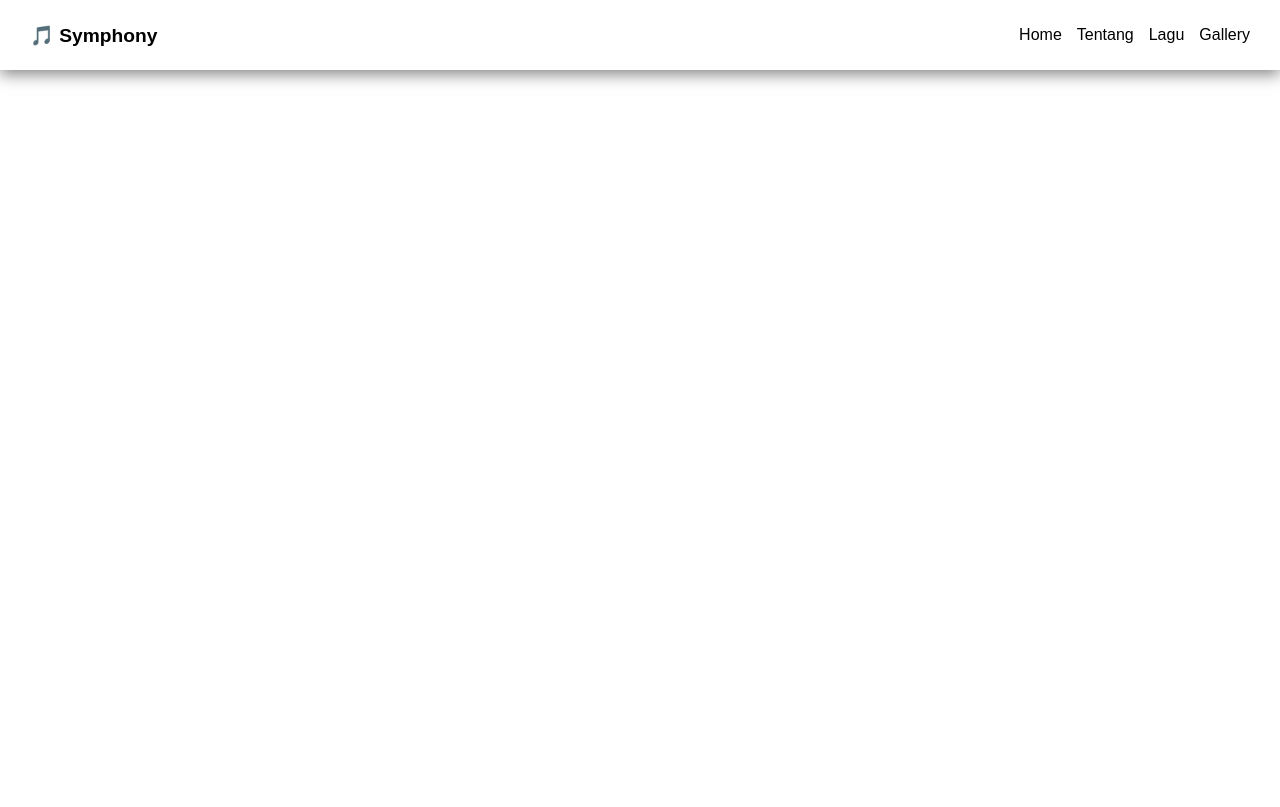
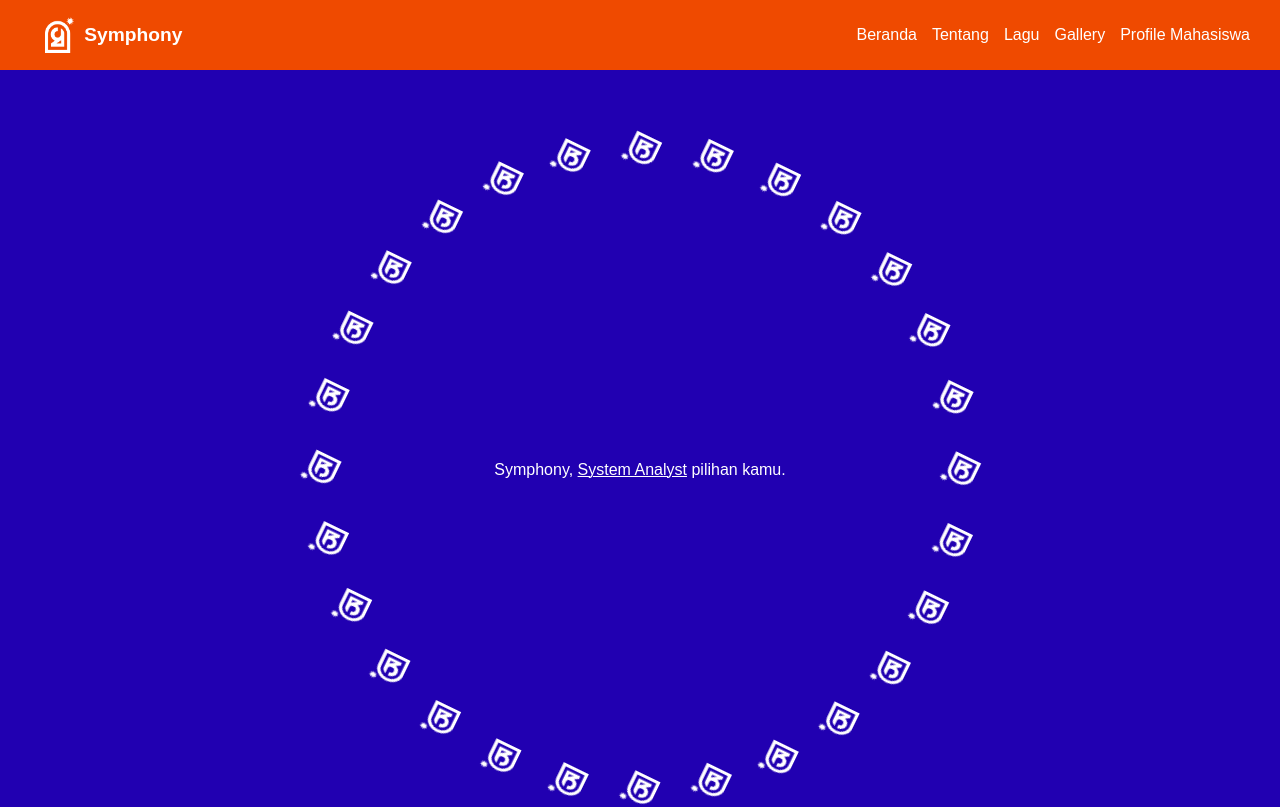
Before and after one commit to IniRalfi/WebSymphony, a React (Vite) app: page /tentang in a window 1280 px wide. Shown: the top 807 px of the page. Built offline with nearby package versions, Linux system fonts and the light colour scheme.

Commit message:
Membetulkan circleGallery dan Navbar

```diff
--- a/src/App.jsx
+++ b/src/App.jsx
@@ -3,7 +3,7 @@ import { BrowserRouter as Router, Routes, Route } from 'react-router-dom';
 import Navbar from './components/Navbar/Navbar';
 import Home from './pages/Home';
 import Lagu from './pages/Lagu';
-import Gallery from './pages/Gallery';
+import ProfileMahasiswa from './pages/ProfileMahasiswa';
 
 function App() {
   return (
@@ -11,9 +11,9 @@ function App() {
       <Navbar />
       <Routes>
         <Route path="/" element={<Home />} />
-        <Route path="/about" element={<Home />} />
+        <Route path="/tentang" element={<Home />} />
         <Route path="/lagu" element={<Lagu />} />
-        <Route path="/gallery" element={<Gallery />} />
+        <Route path="/profile-mahasiswa" element={<ProfileMahasiswa />} />
       </Routes>
     </Router>
   );
--- a/src/components/CircleGallery/CircleGallery.jsx
+++ b/src/components/CircleGallery/CircleGallery.jsx
@@ -6,11 +6,12 @@ function CircleGallery() {
    const [center, setCenter] = useState({ x: 0, y: 0 });
    const [currentWordIndex, setCurrentWordIndex] = useState(0);
    const [isAnimating, setIsAnimating] = useState(false); // Menambahkan state untuk animasi
-
+   const [isMobile, setIsMobile] = useState(window.innerWidth <= 768);
    const words = ["Generasi Emas", "Programmer", "System Analyst", "Designer"];
 
    useEffect(() => {
       const handleResize = () => {
+         setIsMobile(window.innerWidth <= 768);
          setCenter({
             x: window.innerWidth / 2,
             y: window.innerHeight / 2,
@@ -21,6 +22,7 @@ function CircleGallery() {
       window.addEventListener("resize", handleResize);
       return () => window.removeEventListener("resize", handleResize);
    }, []);
+
 
    // ganti kata
    useEffect(() => {
@@ -41,40 +43,12 @@ function CircleGallery() {
       }
    }, [currentWordIndex]);
 
-   const radius = 280; // jarak gambar dari tengah
-   const imageSize = 40;
+   const radius = isMobile ? 160 : 320;
+   const imageSize = isMobile ? 24 : 32;
+   const totalImages = isMobile ? 16 : 28;
 
-   const images = [
-      gambar1,
-      gambar1,
-      gambar1,
-      gambar1,
-      gambar1,
-      gambar1,
-      gambar1,
-      gambar1,
-      gambar1,
-      gambar1,
-      gambar1,
-      gambar1,
-      gambar1,
-      gambar1,
-      gambar1,
-      gambar1,
-      gambar1,
-      gambar1,
-      gambar1,
-      gambar1,
-      gambar1,
-      gambar1,
-      gambar1,
-      gambar1,
-      gambar1,
-      gambar1,
-      gambar1,
-      gambar1,
-   ];
 
+   const images = Array.from({ length: totalImages }, () => gambar1)
    return (
       <div className={styles["circle-gallery"]}>
          <div className={styles["circle-rotation"]}>
@@ -91,6 +65,8 @@ function CircleGallery() {
                      style={{
                         left: `${x}px`,
                         top: `${y}px`,
+                        width: `${imageSize}px`,
+                        height: `${imageSize}px`,
                      }}
                   />
                );
@@ -98,18 +74,28 @@ function CircleGallery() {
          </div>
 
          {/* Teks Tengah */}
-         <div className={styles["center-text"]}>
+         <div
+            className={styles["center-text"]}
+            style={{
+               fontSize: isMobile ? "12px" : "16px",
+            }}
+         >
             Symphony,{" "}
             <span
-               className={`${styles["underlined-text"]} ${isAnimating ? styles["fade-in"] : ""
-                  }`}
+               className={`${styles["underlined-text"]} ${isAnimating ? styles["fade-in"] : ""}`}
             >
                {words[currentWordIndex]}
             </span>{" "}
             pilihan kamu.
          </div>
 
-         <div className={styles["bottom-left-text"]}>
+         {/* Teks bawah kiri */}
+         <div
+            className={styles["bottom-left-text"]}
+            style={{
+               fontSize: isMobile ? "10px" : "12px",
+            }}
+         >
             "Smart system, strong synergy" <br />
             Dengan teknologi, buat perubahan yang berarti
          </div>
--- a/src/components/Gallery/Gallery.jsx
+++ b/src/components/Gallery/Gallery.jsx
@@ -11,7 +11,6 @@ const Gallery = () => {
       .then((res) => res.json())
       .then((data) => {
         setStudents(data);
-        console.log(data); // Cek data yang diterima
       })
       .catch((err) => console.error('Gagal memuat data:', err));
   }, []);
--- a/src/components/HeaderFooter/Footer.jsx
+++ b/src/components/HeaderFooter/Footer.jsx
@@ -30,7 +30,7 @@ const Footer = () => {
                 <a href="/galeri">Galeri</a>
                 <a href="/profile">Profile mahasiswa</a>
                 <a href="/lagu">Lagu-lagu</a>
-                <a href="https://instagram.com" target="_blank" rel="noopener noreferrer">Instagram</a>
+                <a href="https://instagram.com/the.symphony24" target="_blank" rel="noopener noreferrer">Instagram</a>
             </div>
         </footer>
     );
--- a/src/components/HeaderFooter/Header.module.css
+++ b/src/components/HeaderFooter/Header.module.css
@@ -1,13 +1,12 @@
 .headerContent {
     background-color: #ef4a00;
     padding: 40px;
-    border-radius: 4px;
+    border-radius: 0 0 4px 4px;
     color: white;
     display: flex;
     justify-content: space-between;
     align-items: flex-start;
 }
-
 
 .menuIcon {
     font-size: 24px;
--- a/src/components/Navbar/Navbar.jsx
+++ b/src/components/Navbar/Navbar.jsx
@@ -1,14 +1,32 @@
-// components/Navbar.jsx
-import React, { useState } from 'react';
-import { NavLink } from 'react-router-dom';
-import styles from './Navbar.module.css'
+
+import React, { useEffect, useState } from 'react';
+import { NavLink, useLocation } from 'react-router-dom';
+import styles from './Navbar.module.css';
+import logoSymphony from '/assets/logoSymphony.png';
 
 const Navbar = () => {
   const [open, setOpen] = useState(false);
+  const [scrolled, setScrolled] = useState(false);
+  const location = useLocation();
+
+  const isHome = location.pathname === "/";
+
+  useEffect(() => {
+    const handleScroll = () => {
+      setScrolled(window.scrollY > 50);
+    };
+
+    window.addEventListener('scroll', handleScroll)  // scrollY > 50px baru berubah
+    return () => window.removeEventListener('scroll', handleScroll);
+  }, []);
+
 
   return (
-    <nav className={styles["navbar"]}>
-      <div className={styles["logo"]}>🎵 Symphony</div>
+    <nav className={`${styles.navbar} ${isHome ? styles.homeNavbar : styles.defaultNavbar} ${scrolled ? styles.scrolled : ''} `}>
+      <div className={styles["logo"]}>
+        <img src={logoSymphony} alt="Logo" style={{ height: '36px', marginRight: '10px', marginLeft: '15px' }} />
+        Symphony
+      </div>
 
       <div className={`${styles["menu-toggle"]} ${open ? 'open' : ''}`} onClick={() => setOpen(!open)}>
         <div className={styles["bar"]}></div>
@@ -16,43 +34,26 @@ const Navbar = () => {
         <div className={styles["bar"]}></div>
       </div>
 
-      <ul className={`${styles["nav-links"]} ${open ? styles["show"] : ""}`}>
-        <li>
-          <NavLink
-            to="/"
-            className={({ isActive }) => isActive ? styles["active"] : ""}
-            onClick={() => setOpen(false)}
-          >
-            Home
-          </NavLink>
-        </li>
-        <li>
-          <NavLink
-            to="/about"
-            className={({ isActive }) => isActive ? styles["active"] : ""}
-            onClick={() => setOpen(false)}
-          >
-            Tentang
-          </NavLink>
-        </li>
-        <li>
-          <NavLink
-            to="/lagu"
-            className={({ isActive }) => isActive ? styles["active"] : ""}
-            onClick={() => setOpen(false)}
-          >
-            Lagu
-          </NavLink>
-        </li>
-        <li>
-          <NavLink
-            to="/gallery"
-            className={({ isActive }) => isActive ? styles["active"] : ""}
-            onClick={() => setOpen(false)}
-          >
-            Gallery
-          </NavLink>
-        </li>
+      <ul className={`${styles["nav-links"]} ${open ? (isHome ? styles.showHome : styles.showDefault) : ""}`}>
+
+        {[
+          ['/', 'Beranda'],
+          ['/about', 'Tentang'],
+          ['/lagu', 'Lagu'],
+          ['/gallery', 'Gallery'],
+          ['/profile-mahasiswa', 'Profile Mahasiswa'],
+        ].map(([path, label]) => (
+          <li key={path}>
+            <NavLink
+              to={path}
+              className={({ isActive }) => isActive ? styles['active'] : ''}
+              onClick={() => setOpen(false)}
+            >
+              {label}
+            </NavLink>
+          </li>
+        ))}
+
       </ul>
     </nav>
   );
--- a/src/components/Navbar/Navbar.module.css
+++ b/src/components/Navbar/Navbar.module.css
@@ -2,19 +2,30 @@
     display: flex;
     justify-content: space-between;
     align-items: center;
-    background-color: white;
+    background-color: #2100b1;
     padding: 10px 30px;
     color: rgb(255, 255, 255);
     position: sticky;
     top: 0;
     z-index: 1000;
+    transition: backgorund-color 0.3s ease, color 0.3 ease;
+}
+
+.navbar.scrolled {
+    background-color: white;
+    color: black;
     box-shadow: 0 4px 15px rgba(0, 0, 0, 0.5);
 }
 
+.navbar.scrolled .logo img {
+    filter: grayscale(100%) brightness(0%) contrast(100%); /* Ubah jadi hitam */
+}
 .logo {
     font-size: 1.2rem;
     font-weight: bold;
-    color: rgb(0, 0, 0);
+    color: inherit;
+    display: flex;
+    align-items: center;
 }
 
 .menu-toggle {
@@ -26,9 +37,23 @@
 .bar {
     width: 25px;
     height: 3px;
-    background-color: rgb(0, 0, 0);
+    background-color: rgb(255, 255, 255);
     margin: 3px 0;
     transition: 0.4s;
+}
+
+.navbar.scrolled .bar {
+    background-color: rgb(0, 0, 0);
+}
+
+.nav-links a {
+    text-decoration: none;
+    color: white;
+    transition: color 0.3s ease;
+}
+
+.navbar.scrolled .nav-links a {
+    color: black;
 }
 
 .nav-links {
@@ -40,12 +65,16 @@
     list-style: none;
 }
 
-.nav-links a {
-    text-decoration: none;
-    color: rgb(0, 0, 0);
+.homeNavbar {
+    background-color: #2100b1; /* warna beranda */
+    transition: background-color 0.3s ease;
 }
 
-/* Responsive */
+.defaultNavbar {
+    background-color: #ef4a00; /* warna halaman lain */
+    transition: background-color 0.3s ease;
+}
+
 @media (max-width: 768px) {
     .menu-toggle {
         display: flex;
@@ -55,15 +84,34 @@
         display: none;
         flex-direction: column;
         position: absolute;
-        right: 20px;
-        top: 60px;
-        background-color: #232323;
+        right: 0px;
+        top: 40px;
+        background-color: #2100b1;
         padding: 10px;
-        border-radius: 8px;
+        border-radius: 0 0 5px 5px;
+    }
+
+    .navbar.scrolled .nav-links {
+        background-color: white;
+        box-shadow: 0px 4px 4px rgba(0, 0, 0, 0.5);
     }
 
     .nav-links.show {
         display: flex;
+    }
+
+    .navbar.scrolled .nav-links a {
+        color: black;
+    }
+
+    .showHome {
+        display: flex;
+        background-color: #2100b1;
+    }
+
+    .showDefault {
+        display: flex;
+        background-color: #ef4a00;
     }
 }
 
--- a/src/pages/Lagu.jsx
+++ b/src/pages/Lagu.jsx
@@ -7,7 +7,7 @@ import Lirik from "../components/Lirik/Lirik"
 const Lagu = () => {
   return (
     <div>
-      <Header />
+      <Header label='Lirik Lagu' title='Symphony Abadi' />
       <Lirik />
       <Footer />
     </div>
--- a/src/pages/Gallery.jsx
+++ b/src/pages/ProfileMahasiswa.jsx
@@ -2,9 +2,9 @@ import React from "react";
 // import CardGallery from "../components/Card/CardGallery";
 import Header from "../components/HeaderFooter/Header.jsx";
 import Footer from "../components/HeaderFooter/Footer.jsx"
-import Gallery from "../components/Gallery/Gallery";
+import Gallery from "../components/Gallery/Gallery.jsx";
 
-const GalleryPage = () => {
+const ProfileMahasiswa = () => {
   return (
     <div>
       <Header />
@@ -14,4 +14,4 @@ const GalleryPage = () => {
   );
 };
 
-export default GalleryPage;
+export default ProfileMahasiswa;
```
Also changed, not shown: public/database/data_mahasiswa.json (+62 -82 lines), src/components/HeaderFooter/Header.jsx (+3 -7 lines).
